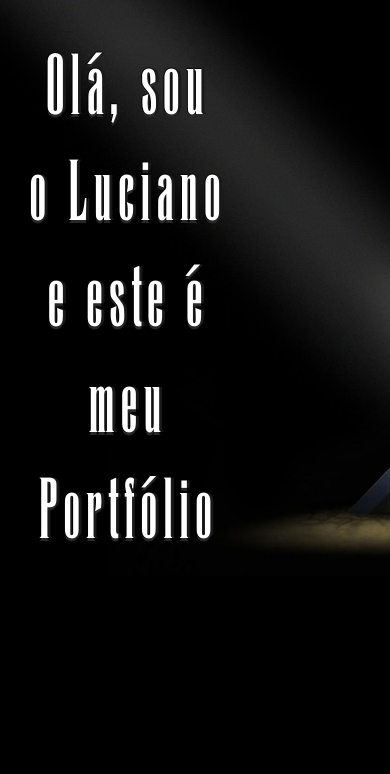
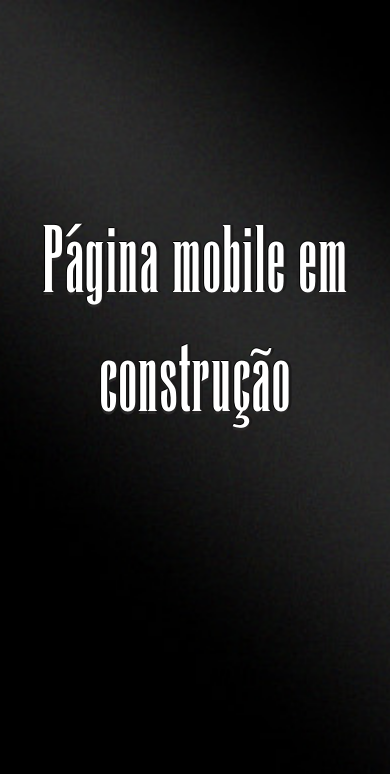
Before and after one commit to lucianolanes/lucianolanes.github.io, a React (Create React App) app: page / in a window 390 px wide. Shown: the top 774 px of the page. Built offline with nearby package versions, Linux system fonts and the light colour scheme.

Commit message:
Aviso de construçao para resoluçoes mobile

```diff
--- a/src/Components/Header.css
+++ b/src/Components/Header.css
@@ -47,11 +47,20 @@ header h1 {
   }
 
   header h1 {
-   font-size: 450%;
+   visibility: hidden;
   }
 
-  header img, header p{
+  header a, header p{
     visibility: hidden;
+  }
+
+  #mobile {
+    display: flex;
+    font-family: FF-Font, serif;
+    font-size: 500%;
+    font-weight: 400;
+    margin-top: 50%;
+    text-align: center;
   }
 }
 
--- a/src/Components/Header.js
+++ b/src/Components/Header.js
@@ -7,9 +7,9 @@ export default function Header() {
   return (
     <header>
       <Fade duration={3000} >
+        <h2 id="mobile">Página mobile em construção</h2>
         <div className="header-container">
           <h1>Olá, sou o Luciano e este é meu Portfólio</h1>
-          <p id="mobile">Página mobile em construção. Por favor, acesse por outro dispositivo</p>
         </div>
         <a href="#main-page"><img src={ pointer } alt="Apontando para baixo" /> <p>Iniciar</p></a>
       </Fade>
```
